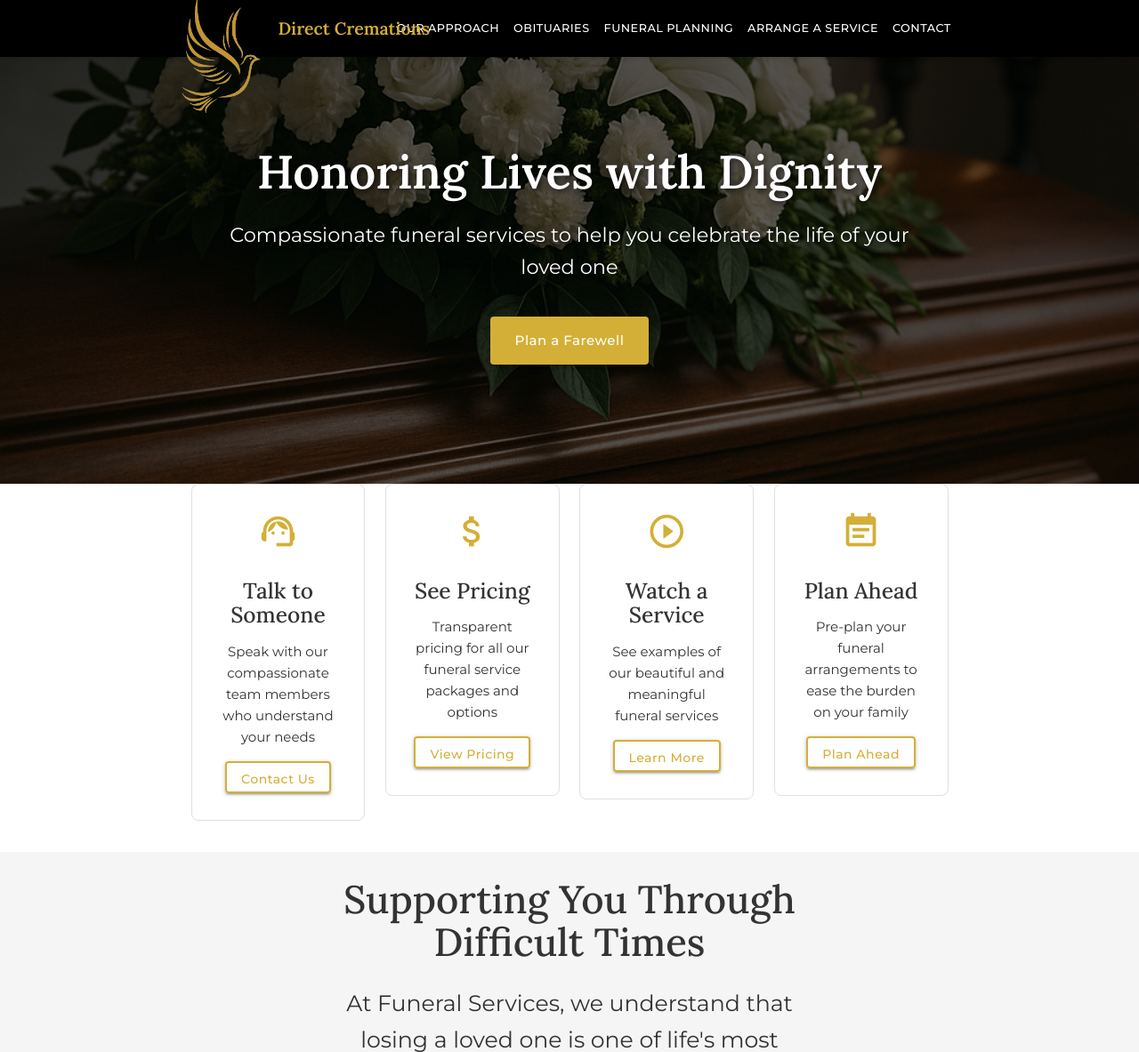
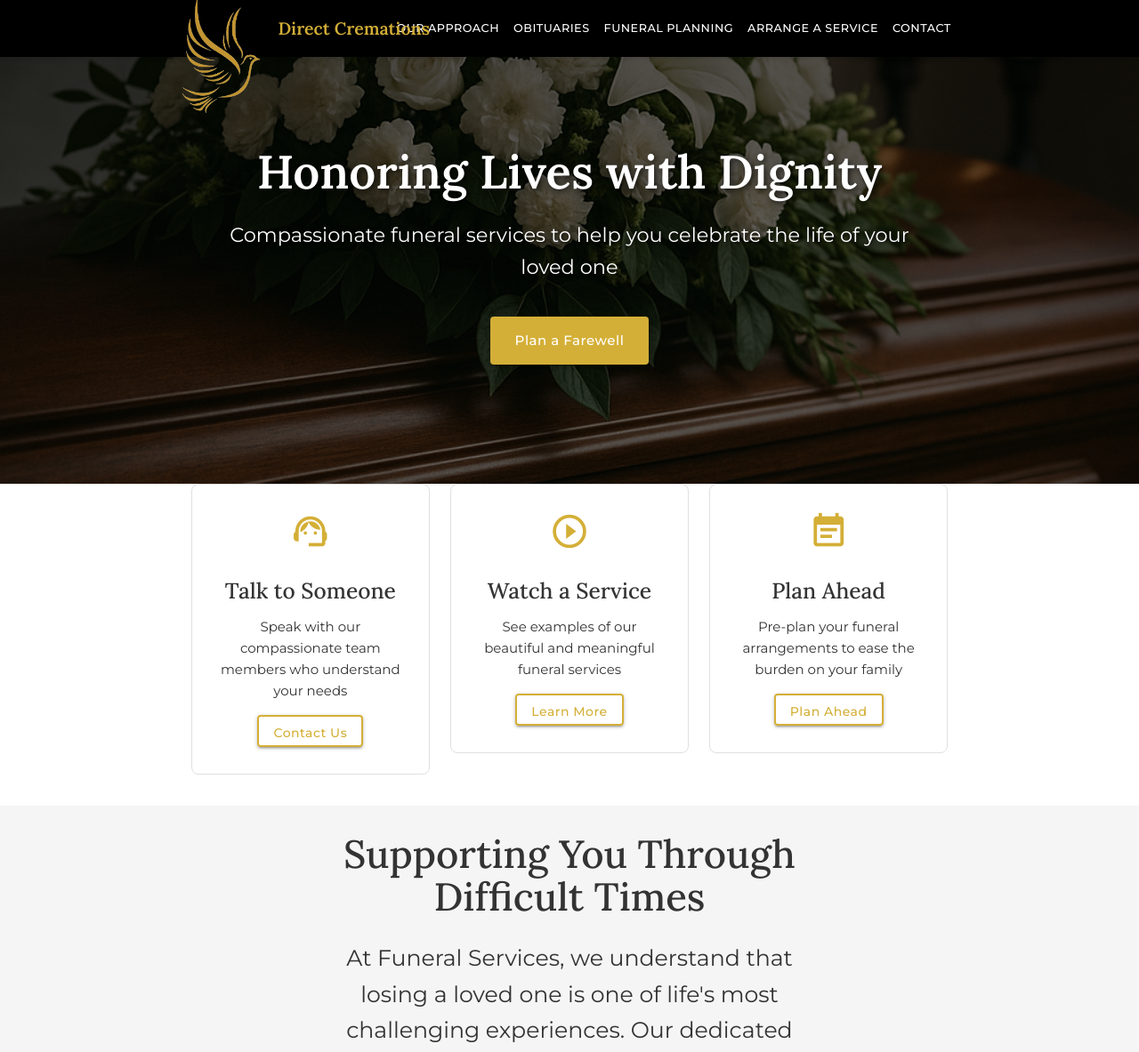
Before and after one commit to christopherece/directcremations_prj, a Django app: page / in a window 1280 px wide. Shown: the top 1183 px of the page at 89% size. Run offline with Django 4.2, Linux system fonts and the light colour scheme; data that the repository does not hold is empty; parts of the project's set-up code (start-up, migrations or seed data) failed here and were passed over.

Commit message:
Modified Index

```diff
--- a/templates/main/contact.html
+++ b/templates/main/contact.html
@@ -162,11 +162,11 @@
                                     <i class="material-icons left">event_note</i>Arrange Service
                                 </a>
                             </div>
-                            <div class="col s12">
+                            <!-- <div class="col s12">
                                 <a href="{% url 'farewell_calculator' %}" class="btn btn-outline waves-effect waves-light" style="width: 100%; margin-bottom: 10px;">
                                     <i class="material-icons left">calculate</i>Cost Calculator
                                 </a>
-                            </div>
+                            </div> -->
                             <div class="col s12">
                                 <a href="{% url 'funeral_planning' %}" class="btn btn-outline waves-effect waves-light" style="width: 100%;">
                                     <i class="material-icons left">help_outline</i>Planning Guide
--- a/templates/main/home.html
+++ b/templates/main/home.html
@@ -20,7 +20,7 @@
 <section class="section">
     <div class="container">
         <div class="row">
-            <div class="col s12 m6 l3">
+            <div class="col s12 m6 l4">
                 <div class="action-box">
                     <i class="material-icons">support_agent</i>
                     <h5>Talk to Someone</h5>
@@ -28,15 +28,15 @@
                     <a href="{% url 'contact' %}" class="btn btn-outline">Contact Us</a>
                 </div>
             </div>
-            <div class="col s12 m6 l3">
+            <!-- <div class="col s12 m6 l4">
                 <div class="action-box">
                     <i class="material-icons">attach_money</i>
                     <h5>See Pricing</h5>
                     <p>Transparent pricing for all our funeral service packages and options</p>
                     <a href="{% url 'farewell_calculator' %}" class="btn btn-outline">View Pricing</a>
                 </div>
-            </div>
-            <div class="col s12 m6 l3">
+            </div> -->
+            <div class="col s12 m6 l4">
                 <div class="action-box">
                     <i class="material-icons">play_circle_outline</i>
                     <h5>Watch a Service</h5>
@@ -44,7 +44,7 @@
                     <a href="{% url 'our_approach' %}" class="btn btn-outline">Learn More</a>
                 </div>
             </div>
-            <div class="col s12 m6 l3">
+            <div class="col s12 m6 l4">
                 <div class="action-box">
                     <i class="material-icons">event_note</i>
                     <h5>Plan Ahead</h5>
```
